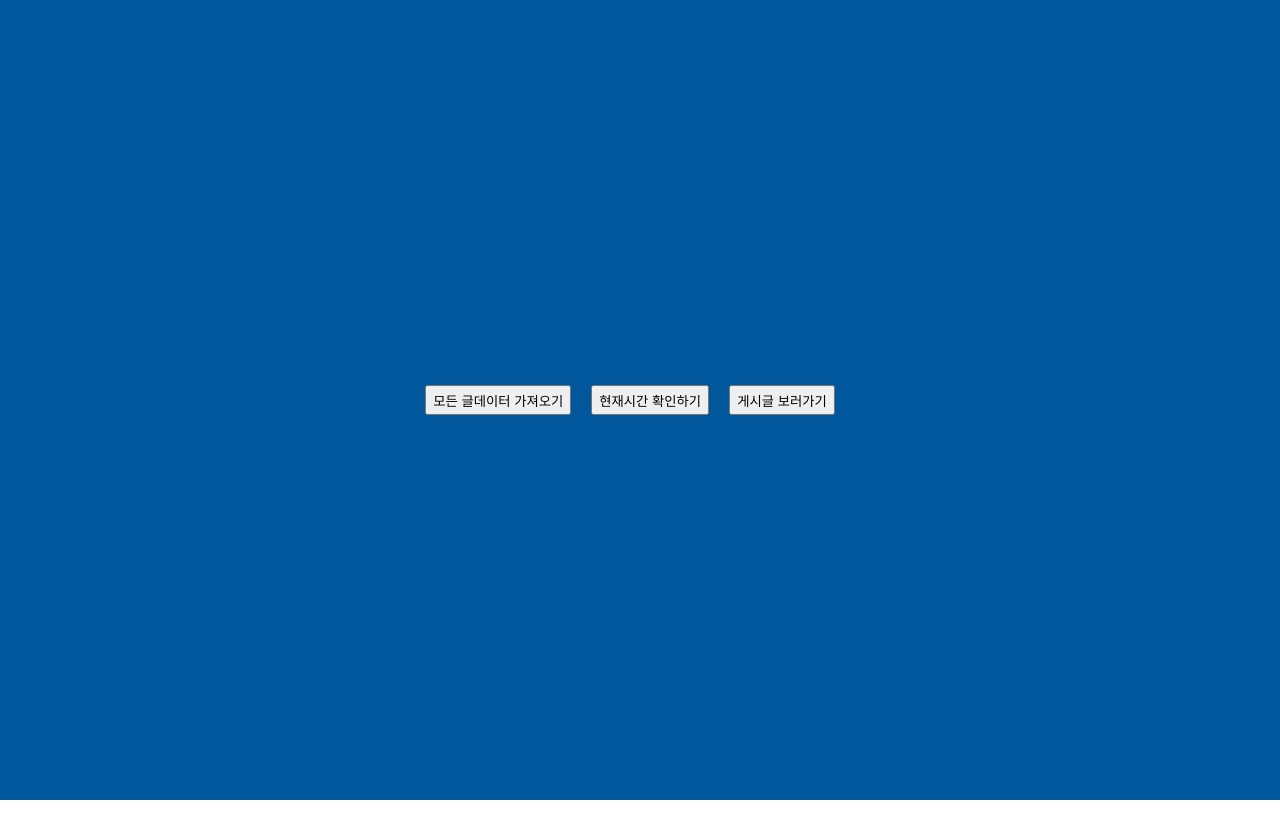
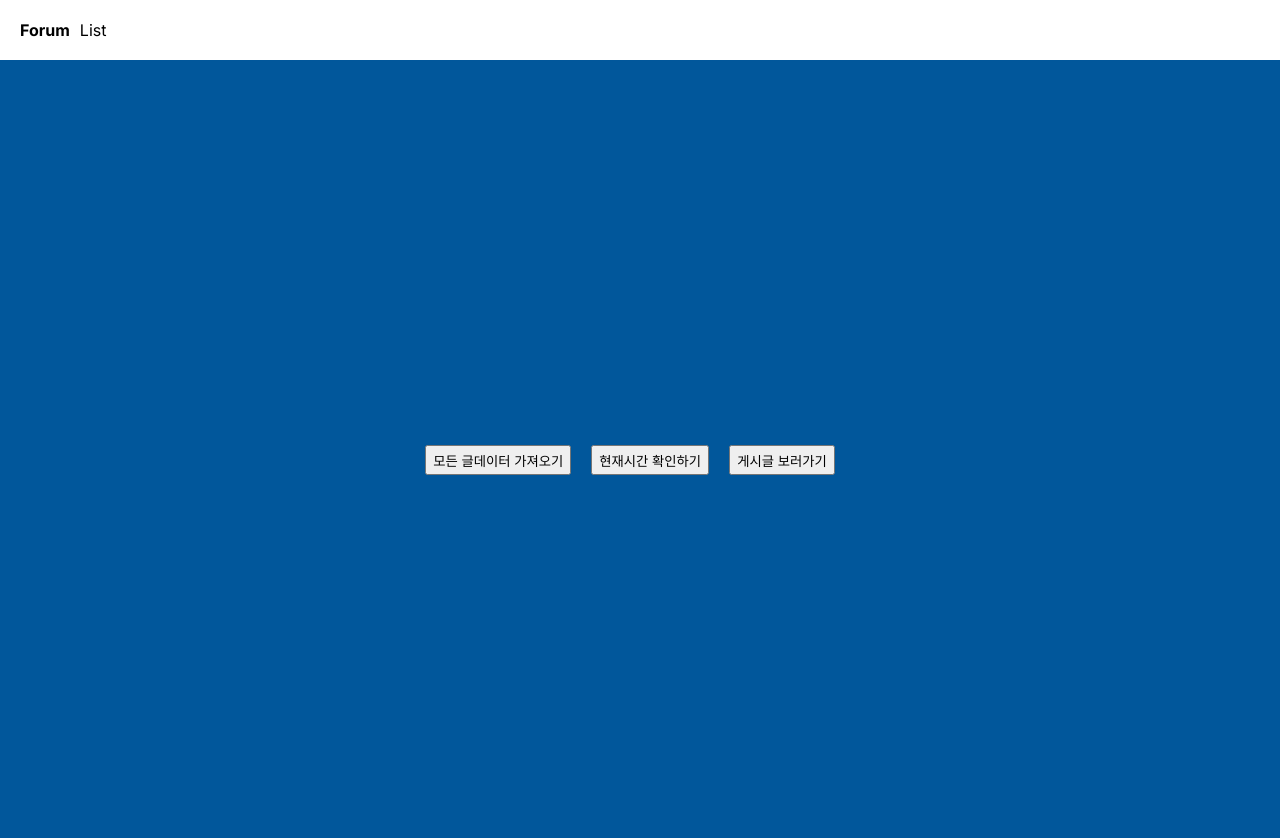
Before and after one commit to kongchip/nextJs_practice, a Next.js app in the folder forum/: page / in a window 1280 px wide. Shown: the top 838 px of the page. Before the commit the page ends 800 px from the top, so only its background shows below. Built offline with nearby package versions, Linux system fonts and the light colour scheme; no server answers; the database is empty.

Commit message:
navbar 생성

```diff
--- a/forum/app/globals.css
+++ b/forum/app/globals.css
@@ -87,3 +87,16 @@
   text-decoration: none;
   color: black;
 }
+
+.navbar {
+  background: white;
+  padding: 20px;
+}
+.navbar a {
+  margin-right: 10px;
+  text-decoration: none;
+  color: black;
+}
+.logo {
+  font-weight: bold;
+}
--- a/forum/app/layout.js
+++ b/forum/app/layout.js
@@ -1,17 +1,26 @@
-import './globals.css'
-import { Inter } from 'next/font/google'
+import Link from 'next/link';
+import './globals.css';
+import { Inter } from 'next/font/google';
 
-const inter = Inter({ subsets: ['latin'] })
+const inter = Inter({ subsets: ['latin'] });
 
 export const metadata = {
   title: 'Create Next App',
   description: 'Generated by create next app',
-}
+};
 
 export default function RootLayout({ children }) {
   return (
     <html lang="en">
-      <body className={inter.className}>{children}</body>
+      <body className={inter.className}>
+        <div className="navbar">
+          <Link href="/" className="logo">
+            Forum
+          </Link>
+          <Link href="/list">List</Link>
+        </div>
+        {children}
+      </body>
     </html>
-  )
+  );
 }
```
